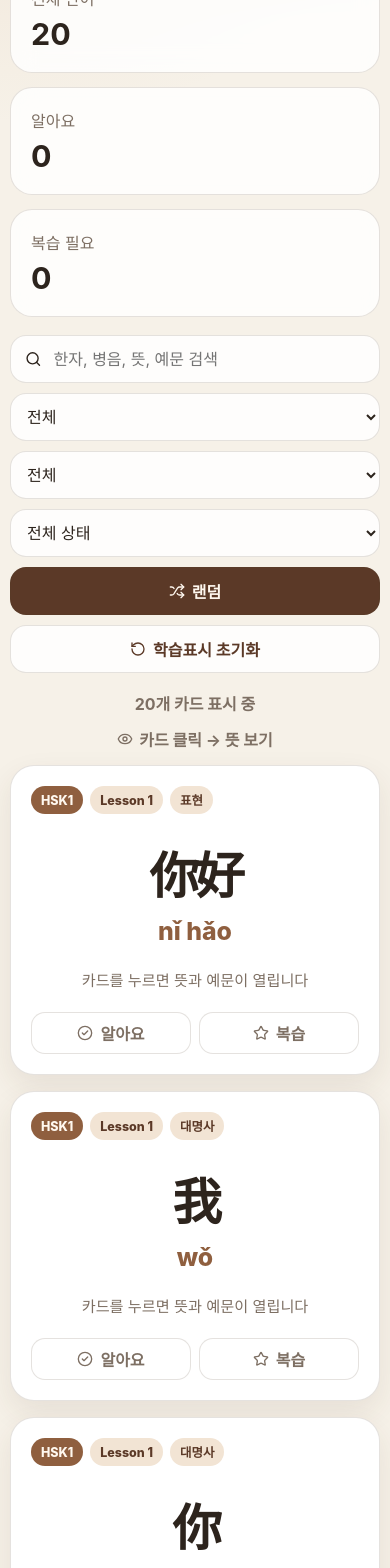
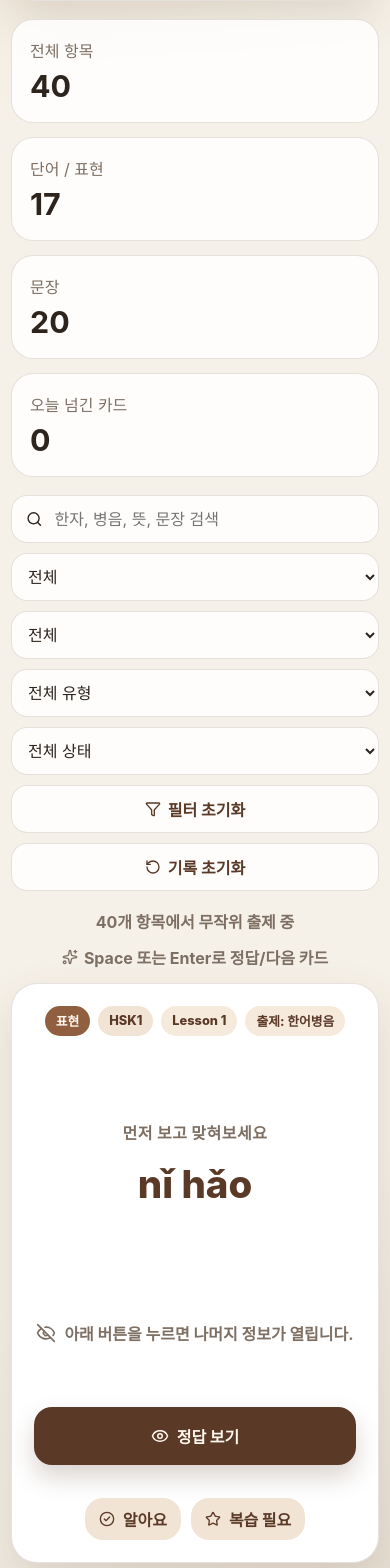
Before and after one commit to sungmicro/chinaword, a React (Vite) app: page / in a window 390 px wide. Shown: the part 420-1988 px from the top of the page. Built offline with nearby package versions, Linux system fonts and the light colour scheme.

Commit message:
Change to random quiz card mode

```diff
--- a/src/main.jsx
+++ b/src/main.jsx
@@ -1,106 +1,235 @@
 import React, { useEffect, useMemo, useState } from 'react';
 import { createRoot } from 'react-dom/client';
-import { BookOpen, CheckCircle2, Eye, EyeOff, RotateCcw, Search, Shuffle, Star, XCircle } from 'lucide-react';
+import {
+  BookOpen,
+  CheckCircle2,
+  Eye,
+  EyeOff,
+  Filter,
+  RotateCcw,
+  Search,
+  Shuffle,
+  Sparkles,
+  Star,
+  XCircle
+} from 'lucide-react';
 import vocabData from './data/vocab.json';
 import './styles.css';
 
-const STORAGE_KEY = 'sungmi-vocab-progress-v1';
+const PROGRESS_KEY = 'sungmi-vocab-progress-v2';
+const SESSION_KEY = 'sungmi-vocab-session-count-v2';
+const PROMPT_TYPES = ['hanzi', 'pinyin', 'meaningKo'];
+
+const PROMPT_LABELS = {
+  hanzi: '중국어',
+  pinyin: '한어병음',
+  meaningKo: '한글 뜻'
+};
 
 function uniqueValues(items, key) {
   return [...new Set(items.map((item) => item[key]).filter(Boolean))];
 }
 
-function loadProgress() {
+function loadJson(key, fallback) {
   try {
-    return JSON.parse(localStorage.getItem(STORAGE_KEY)) ?? {};
+    const saved = localStorage.getItem(key);
+    return saved ? JSON.parse(saved) : fallback;
   } catch {
-    return {};
+    return fallback;
   }
 }
 
-function saveProgress(progress) {
-  localStorage.setItem(STORAGE_KEY, JSON.stringify(progress));
+function saveJson(key, value) {
+  localStorage.setItem(key, JSON.stringify(value));
 }
 
 function normalize(text) {
-  return String(text ?? '').toLowerCase().trim();
+  return String(text ?? '').toLowerCase().replace(/\s+/g, ' ').trim();
 }
 
-function VocabCard({ card, progress, onMark }) {
-  const [flipped, setFlipped] = useState(false);
-  const status = progress[card.id];
+function inferItemType(card) {
+  const category = card.category ?? '';
+  const partOfSpeech = card.partOfSpeech ?? '';
+
+  if ([category, partOfSpeech].some((value) => /문장|sentence/i.test(value))) return '문장';
+  if ([category, partOfSpeech].some((value) => /표현|인사|phrase|expression/i.test(value))) return '표현';
+  if ([category, partOfSpeech].some((value) => /문법|조사|grammar/i.test(value))) return '문법';
+  return '단어';
+}
+
+function buildStudyItems(rawData) {
+  const primaryItems = rawData.map((card) => ({
+    ...card,
+    id: String(card.id),
+    itemType: card.itemType ?? inferItemType(card),
+    sourceWord: null
+  }));
+
+  const sentenceItems = rawData
+    .filter((card) => card.exampleZh && card.examplePinyin && card.exampleKo)
+    .map((card) => ({
+      id: `${card.id}-sentence`,
+      level: card.level,
+      lesson: card.lesson,
+      category: '예문',
+      itemType: '문장',
+      hanzi: card.exampleZh,
+      pinyin: card.examplePinyin,
+      meaningKo: card.exampleKo,
+      partOfSpeech: '문장',
+      exampleZh: '',
+      examplePinyin: '',
+      exampleKo: '',
+      sourceWord: card.hanzi,
+      sourcePinyin: card.pinyin,
+      sourceMeaning: card.meaningKo,
+      tags: [...(card.tags ?? []), '예문']
+    }));
+
+  return [...primaryItems, ...sentenceItems];
+}
+
+function randomIndex(length, previousIndex = -1) {
+  if (length <= 1) return 0;
+
+  let nextIndex = Math.floor(Math.random() * length);
+  while (nextIndex === previousIndex) {
+    nextIndex = Math.floor(Math.random() * length);
+  }
+  return nextIndex;
+}
+
+function randomPromptType() {
+  return PROMPT_TYPES[Math.floor(Math.random() * PROMPT_TYPES.length)];
+}
+
+function getPromptText(card, promptType) {
+  return card?.[promptType] || '';
+}
+
+function HiddenAnswer({ card, promptType }) {
+  const answerRows = PROMPT_TYPES
+    .filter((type) => type !== promptType)
+    .map((type) => ({ label: PROMPT_LABELS[type], value: card[type] }));
 
   return (
-    <article className={`card ${flipped ? 'is-flipped' : ''}`} onClick={() => setFlipped((value) => !value)}>
-      <div className="cardTop">
+    <div className="answerPanel">
+      <p className="answerTitle">정답 확인</p>
+      <div className="answerRows">
+        {answerRows.map((row) => (
+          <div className="answerRow" key={row.label}>
+            <span>{row.label}</span>
+            <strong>{row.value}</strong>
+          </div>
+        ))}
+      </div>
+
+      {card.sourceWord && (
+        <div className="sourceBox">
+          <span>이 문장이 포함한 원 단어</span>
+          <strong>{card.sourceWord}</strong>
+          <em>{card.sourcePinyin} · {card.sourceMeaning}</em>
+        </div>
+      )}
+
+      {!card.sourceWord && card.exampleZh && (
+        <div className="exampleBox">
+          <span>예문</span>
+          <p className="exampleZh">{card.exampleZh}</p>
+          <p className="examplePinyin">{card.examplePinyin}</p>
+          <p className="exampleKo">{card.exampleKo}</p>
+        </div>
+      )}
+    </div>
+  );
+}
+
+function StudyCard({ card, promptType, revealed, progress, onReveal, onNext, onMark }) {
+  const status = progress[card.id];
+  const promptText = getPromptText(card, promptType);
+
+  return (
+    <section className={`studyCard ${revealed ? 'revealed' : ''}`} aria-label="랜덤 학습 카드">
+      <div className="cardMeta">
+        <span className="pill strong">{card.itemType}</span>
         <span className="pill">{card.level}</span>
         <span className="pill muted">{card.lesson}</span>
-        <span className="pill muted">{card.partOfSpeech}</span>
+        <span className="pill muted">출제: {PROMPT_LABELS[promptType]}</span>
       </div>
 
-      <div className="cardBody">
-        {!flipped ? (
-          <>
-            <p className="hanzi">{card.hanzi}</p>
-            <p className="pinyin">{card.pinyin}</p>
-            <p className="hint">카드를 누르면 뜻과 예문이 열립니다</p>
-          </>
+      <div className="promptArea">
+        <p className="promptLabel">먼저 보고 맞혀보세요</p>
+        <h2 className={`promptText prompt-${promptType}`}>{promptText}</h2>
+      </div>
+
+      {revealed ? (
+        <HiddenAnswer card={card} promptType={promptType} />
+      ) : (
+        <div className="hiddenGuide">
+          <EyeOff size={20} />
+          <span>아래 버튼을 누르면 나머지 정보가 열립니다.</span>
+        </div>
+      )}
+
+      <div className="primaryActions">
+        {!revealed ? (
+          <button className="mainButton" onClick={onReveal}>
+            <Eye size={18} /> 정답 보기
+          </button>
         ) : (
-          <>
-            <p className="meaning">{card.meaningKo}</p>
-            <div className="exampleBox">
-              <p className="exampleZh">{card.exampleZh}</p>
-              <p className="examplePinyin">{card.examplePinyin}</p>
-              <p className="exampleKo">{card.exampleKo}</p>
-            </div>
-          </>
+          <button className="mainButton" onClick={onNext}>
+            <Shuffle size={18} /> 다음 랜덤 카드
+          </button>
         )}
       </div>
 
-      <div className="cardActions" onClick={(event) => event.stopPropagation()}>
+      <div className="reviewActions">
         <button
           className={`miniButton ${status === 'known' ? 'activeKnown' : ''}`}
           onClick={() => onMark(card.id, status === 'known' ? null : 'known')}
-          aria-label="아는 단어로 표시"
         >
           <CheckCircle2 size={16} /> 알아요
         </button>
         <button
           className={`miniButton ${status === 'review' ? 'activeReview' : ''}`}
           onClick={() => onMark(card.id, status === 'review' ? null : 'review')}
-          aria-label="복습 필요 단어로 표시"
         >
-          <Star size={16} /> 복습
+          <Star size={16} /> 복습 필요
         </button>
       </div>
-    </article>
+    </section>
   );
 }
 
 function App() {
+  const studyItems = useMemo(() => buildStudyItems(vocabData), []);
   const [query, setQuery] = useState('');
   const [level, setLevel] = useState('전체');
   const [lesson, setLesson] = useState('전체');
+  const [itemType, setItemType] = useState('전체');
   const [statusFilter, setStatusFilter] = useState('전체');
-  const [isRandom, setIsRandom] = useState(false);
-  const [progress, setProgress] = useState(loadProgress);
+  const [progress, setProgress] = useState(() => loadJson(PROGRESS_KEY, {}));
+  const [sessionCount, setSessionCount] = useState(() => loadJson(SESSION_KEY, 0));
+  const [currentIndex, setCurrentIndex] = useState(0);
+  const [promptType, setPromptType] = useState(randomPromptType);
+  const [revealed, setRevealed] = useState(false);
 
   useEffect(() => {
-    saveProgress(progress);
+    saveJson(PROGRESS_KEY, progress);
   }, [progress]);
 
-  const levels = useMemo(() => ['전체', ...uniqueValues(vocabData, 'level')], []);
-  const lessons = useMemo(() => ['전체', ...uniqueValues(vocabData, 'lesson')], []);
+  useEffect(() => {
+    saveJson(SESSION_KEY, sessionCount);
+  }, [sessionCount]);
 
-  const stats = useMemo(() => {
-    const known = Object.values(progress).filter((value) => value === 'known').length;
-    const review = Object.values(progress).filter((value) => value === 'review').length;
-    return { total: vocabData.length, known, review };
-  }, [progress]);
+  const levels = useMemo(() => ['전체', ...uniqueValues(studyItems, 'level')], [studyItems]);
+  const lessons = useMemo(() => ['전체', ...uniqueValues(studyItems, 'lesson')], [studyItems]);
+  const itemTypes = useMemo(() => ['전체', ...uniqueValues(studyItems, 'itemType')], [studyItems]);
 
-  const filteredCards = useMemo(() => {
+  const filteredItems = useMemo(() => {
     const q = normalize(query);
-    const base = vocabData.filter((card) => {
+
+    return studyItems.filter((card) => {
       const matchesQuery = !q || [
         card.hanzi,
         card.pinyin,
@@ -109,20 +238,60 @@ function App() {
         card.examplePinyin,
         card.exampleKo,
         card.category,
+        card.itemType,
         card.partOfSpeech,
+        card.sourceWord,
+        card.sourcePinyin,
+        card.sourceMeaning,
         ...(card.tags ?? [])
       ].some((value) => normalize(value).includes(q));
 
       const matchesLevel = level === '전체' || card.level === level;
       const matchesLesson = lesson === '전체' || card.lesson === lesson;
+      const matchesType = itemType === '전체' || card.itemType === itemType;
       const matchesStatus = statusFilter === '전체' || progress[card.id] === statusFilter;
-      return matchesQuery && matchesLevel && matchesLesson && matchesStatus;
+
+      return matchesQuery && matchesLevel && matchesLesson && matchesType && matchesStatus;
     });
+  }, [studyItems, query, level, lesson, itemType, statusFilter, progress]);
 
-    if (!isRandom) return base;
+  const currentCard = filteredItems[currentIndex] ?? filteredItems[0];
 
-    return [...base].sort(() => Math.random() - 0.5);
-  }, [query, level, lesson, statusFilter, progress, isRandom]);
+  useEffect(() => {
+    if (currentIndex >= filteredItems.length) {
+      setCurrentIndex(0);
+      setRevealed(false);
+      setPromptType(randomPromptType());
+    }
+  }, [filteredItems.length, currentIndex]);
+
+  useEffect(() => {
+    function handleKeydown(event) {
+      if (event.key === ' ' || event.key === 'Enter') {
+        event.preventDefault();
+        if (revealed) moveNext();
+        else setRevealed(true);
+      }
+    }
+
+    window.addEventListener('keydown', handleKeydown);
+    return () => window.removeEventListener('keydown', handleKeydown);
+  });
+
+  const stats = useMemo(() => {
+    const known = Object.values(progress).filter((value) => value === 'known').length;
+    const review = Object.values(progress).filter((value) => value === 'review').length;
+    const words = studyItems.filter((card) => card.itemType === '단어').length;
+    const sentences = studyItems.filter((card) => card.itemType === '문장').length;
+    return { total: studyItems.length, words, sentences, known, review };
+  }, [progress, studyItems]);
+
+  function moveNext() {
+    setCurrentIndex((prev) => randomIndex(filteredItems.length, prev));
+    setPromptType(randomPromptType());
+    setRevealed(false);
+    setSessionCount((prev) => prev + 1);
+  }
 
   function markCard(id, value) {
     setProgress((prev) => {
@@ -135,37 +304,54 @@ function App() {
 
   function resetProgress() {
     setProgress({});
+    setSessionCount(0);
+  }
+
+  function resetFilters() {
+    setQuery('');
+    setLevel('전체');
+    setLesson('전체');
+    setItemType('전체');
+    setStatusFilter('전체');
+    setCurrentIndex(0);
+    setRevealed(false);
+    setPromptType(randomPromptType());
   }
 
   return (
     <main className="appShell">
       <section className="hero">
         <div>
-          <p className="eyebrow">Sungmi Chinese Vocabulary</p>
-          <h1>성미 중국어 카드 단어장</h1>
+          <p className="eyebrow">Sungmi Chinese Random Drill</p>
+          <h1>성미 중국어 랜덤 카드</h1>
           <p className="heroText">
-            한자와 병음을 먼저 보고, 카드를 눌러 뜻과 예문을 확인하는 개인용 중국어 단어장입니다.
+            한자, 한어병음, 한글 뜻 중 하나가 무작위로 먼저 나오고, 정답 보기를 누르면 나머지 정보가 열립니다.
+            단어와 예문 문장이 함께 랜덤 출제됩니다.
           </p>
         </div>
         <div className="heroBadge">
           <BookOpen size={26} />
           <strong>{stats.total}</strong>
-          <span>cards</span>
+          <span>items</span>
         </div>
       </section>
 
       <section className="statsGrid" aria-label="학습 현황">
         <div className="statCard">
-          <span>전체 단어</span>
+          <span>전체 항목</span>
           <strong>{stats.total}</strong>
         </div>
         <div className="statCard">
-          <span>알아요</span>
-          <strong>{stats.known}</strong>
+          <span>단어 / 표현</span>
+          <strong>{stats.words}</strong>
         </div>
         <div className="statCard">
-          <span>복습 필요</span>
-          <strong>{stats.review}</strong>
+          <span>문장</span>
+          <strong>{stats.sentences}</strong>
+        </div>
+        <div className="statCard">
+          <span>오늘 넘긴 카드</span>
+          <strong>{sessionCount}</strong>
         </div>
       </section>
 
@@ -175,7 +361,7 @@ function App() {
           <input
             value={query}
             onChange={(event) => setQuery(event.target.value)}
-            placeholder="한자, 병음, 뜻, 예문 검색"
+            placeholder="한자, 병음, 뜻, 문장 검색"
           />
         </label>
 
@@ -187,42 +373,50 @@ function App() {
           {lessons.map((item) => <option key={item}>{item}</option>)}
         </select>
 
+        <select value={itemType} onChange={(event) => setItemType(event.target.value)}>
+          {itemTypes.map((item) => <option key={item}>{item === '전체' ? '전체 유형' : item}</option>)}
+        </select>
+
         <select value={statusFilter} onChange={(event) => setStatusFilter(event.target.value)}>
           <option value="전체">전체 상태</option>
           <option value="known">알아요</option>
           <option value="review">복습 필요</option>
         </select>
 
-        <button className="toolButton" onClick={() => setIsRandom((value) => !value)}>
-          <Shuffle size={16} /> {isRandom ? '랜덤 해제' : '랜덤'}
+        <button className="toolButton secondary" onClick={resetFilters}>
+          <Filter size={16} /> 필터 초기화
         </button>
 
         <button className="toolButton secondary" onClick={resetProgress}>
-          <RotateCcw size={16} /> 학습표시 초기화
+          <RotateCcw size={16} /> 기록 초기화
         </button>
       </section>
 
       <section className="resultInfo">
-        <span>{filteredCards.length}개 카드 표시 중</span>
-        <span className="clickGuide"><Eye size={16} /> 카드 클릭 → 뜻 보기</span>
+        <span>{filteredItems.length}개 항목에서 무작위 출제 중</span>
+        <span className="clickGuide"><Sparkles size={16} /> Space 또는 Enter로 정답/다음 카드</span>
       </section>
 
-      {filteredCards.length > 0 ? (
-        <section className="cardGrid">
-          {filteredCards.map((card) => (
-            <VocabCard key={card.id} card={card} progress={progress} onMark={markCard} />
-          ))}
-        </section>
+      {currentCard ? (
+        <StudyCard
+          card={currentCard}
+          promptType={promptType}
+          revealed={revealed}
+          progress={progress}
+          onReveal={() => setRevealed(true)}
+          onNext={moveNext}
+          onMark={markCard}
+        />
       ) : (
         <section className="emptyState">
           <XCircle size={32} />
-          <h2>표시할 단어가 없습니다</h2>
+          <h2>표시할 항목이 없습니다</h2>
           <p>검색어 또는 필터를 바꿔보세요.</p>
         </section>
       )}
 
       <footer className="footerNote">
-        <EyeOff size={15} /> 단어 데이터는 <code>src/data/vocab.json</code> 파일에서 수정합니다.
+        <EyeOff size={15} /> 단어·문장 데이터는 <code>src/data/vocab.json</code> 파일에서 수정합니다.
       </footer>
     </main>
   );
--- a/src/styles.css
+++ b/src/styles.css
@@ -1,6 +1,6 @@
 :root {
   --bg: #f6f1e8;
-  --surface: rgba(255, 255, 255, 0.82);
+  --surface: rgba(255, 255, 255, 0.84);
   --surface-strong: #ffffff;
   --text: #2d241d;
   --muted: #7d6f63;
@@ -37,7 +37,7 @@ button {
 }
 
 .appShell {
-  width: min(1180px, calc(100% - 32px));
+  width: min(980px, calc(100% - 32px));
   margin: 0 auto;
   padding: 42px 0 56px;
 }
@@ -49,7 +49,7 @@ button {
   align-items: stretch;
   padding: 34px;
   border: 1px solid var(--line);
-  background: linear-gradient(135deg, rgba(255, 255, 255, 0.9), rgba(255, 248, 239, 0.74));
+  background: linear-gradient(135deg, rgba(255, 255, 255, 0.92), rgba(255, 248, 239, 0.75));
   border-radius: 32px;
   box-shadow: var(--shadow);
 }
@@ -71,7 +71,7 @@ h1 {
 }
 
 .heroText {
-  max-width: 680px;
+  max-width: 720px;
   margin: 18px 0 0;
   color: var(--muted);
   font-size: 1.05rem;
@@ -102,13 +102,13 @@ h1 {
 
 .statsGrid {
   display: grid;
-  grid-template-columns: repeat(3, 1fr);
+  grid-template-columns: repeat(4, 1fr);
   gap: 14px;
   margin: 18px 0;
 }
 
 .statCard {
-  padding: 20px;
+  padding: 18px;
   border-radius: 22px;
   border: 1px solid var(--line);
   background: var(--surface);
@@ -127,7 +127,7 @@ h1 {
 
 .toolbar {
   display: grid;
-  grid-template-columns: minmax(240px, 1.6fr) repeat(3, minmax(120px, 0.7fr)) auto auto;
+  grid-template-columns: minmax(240px, 1.5fr) repeat(4, minmax(110px, 0.7fr)) auto auto;
   gap: 10px;
   margin: 18px 0;
 }
@@ -170,6 +170,7 @@ select {
   font-weight: 750;
   color: #fff8ef;
   background: var(--accent-strong);
+  white-space: nowrap;
 }
 
 .toolButton.secondary {
@@ -193,184 +194,279 @@ select {
   gap: 6px;
 }
 
-.cardGrid {
-  display: grid;
-  grid-template-columns: repeat(3, minmax(0, 1fr));
-  gap: 16px;
-}
-
-.card {
-  min-height: 330px;
+.studyCard {
+  min-height: 580px;
   display: flex;
   flex-direction: column;
   justify-content: space-between;
-  padding: 20px;
+  gap: 22px;
+  padding: clamp(24px, 5vw, 42px);
   border: 1px solid var(--line);
-  border-radius: 28px;
+  border-radius: 36px;
   background: var(--surface-strong);
-  box-shadow: 0 12px 30px rgba(79, 58, 38, 0.09);
-  transition: transform 0.18s ease, box-shadow 0.18s ease;
+  box-shadow: var(--shadow);
 }
 
-.card:hover {
-  transform: translateY(-3px);
-  box-shadow: 0 18px 34px rgba(79, 58, 38, 0.14);
-}
-
-.card.is-flipped {
+.studyCard.revealed {
   background: #fff9f1;
 }
 
-.cardTop {
+.cardMeta {
   display: flex;
   flex-wrap: wrap;
-  gap: 7px;
+  justify-content: center;
+  gap: 8px;
 }
 
 .pill {
   display: inline-flex;
   align-items: center;
-  min-height: 28px;
-  padding: 4px 10px;
+  min-height: 30px;
+  padding: 4px 11px;
   border-radius: 999px;
+  color: var(--accent-strong);
+  background: #f2e4d4;
+  font-size: 0.8rem;
+  font-weight: 800;
+}
+
+.pill.strong {
   color: #fff8ef;
   background: var(--accent);
-  font-size: 0.78rem;
-  font-weight: 800;
 }
 
 .pill.muted {
   color: var(--accent-strong);
-  background: #f2e4d4;
+  background: #f6eadc;
 }
 
-.cardBody {
-  padding: 22px 4px;
+.promptArea {
+  min-height: 210px;
+  display: grid;
+  place-items: center;
+  align-content: center;
+  gap: 18px;
+  padding: 28px 12px;
   text-align: center;
 }
 
-.hanzi {
+.promptLabel {
   margin: 0;
-  font-size: clamp(3.1rem, 7vw, 5rem);
-  font-weight: 900;
+  color: var(--muted);
+  font-weight: 800;
+  letter-spacing: 0.03em;
+}
+
+.promptText {
+  max-width: 100%;
+  margin: 0;
+  overflow-wrap: anywhere;
+  line-height: 1.18;
+}
+
+.prompt-hanzi {
+  font-size: clamp(3.4rem, 12vw, 8rem);
+  font-weight: 950;
   letter-spacing: -0.08em;
 }
 
-.pinyin {
-  margin: 8px 0 0;
-  font-size: 1.55rem;
-  color: var(--accent);
-  font-weight: 800;
+.prompt-pinyin {
+  font-size: clamp(2.4rem, 8vw, 5.7rem);
+  font-weight: 850;
+  color: var(--accent-strong);
 }
 
-.hint {
-  margin: 22px 0 0;
-  color: var(--muted);
-  font-size: 0.95rem;
-}
-
-.meaning {
-  margin: 0 0 18px;
-  font-size: 1.55rem;
+.prompt-meaningKo {
+  font-size: clamp(2rem, 6.8vw, 4.8rem);
   font-weight: 900;
   color: var(--accent-strong);
 }
 
-.exampleBox {
-  text-align: left;
+.hiddenGuide {
+  display: flex;
+  justify-content: center;
+  align-items: center;
+  gap: 8px;
+  min-height: 84px;
+  color: var(--muted);
+  font-weight: 750;
+  text-align: center;
+}
+
+.answerPanel {
+  display: grid;
+  gap: 16px;
+  padding: 22px;
+  border-radius: 28px;
+  border: 1px solid var(--line);
+  background: rgba(255, 255, 255, 0.72);
+}
+
+.answerTitle {
+  margin: 0;
+  color: var(--accent);
+  font-weight: 900;
+  letter-spacing: 0.04em;
+}
+
+.answerRows {
+  display: grid;
+  gap: 10px;
+}
+
+.answerRow {
+  display: grid;
+  gap: 6px;
   padding: 16px;
   border-radius: 20px;
-  background: rgba(143, 95, 63, 0.08);
+  background: rgba(255, 255, 255, 0.82);
 }
 
-.exampleBox p {
-  margin: 0;
+.answerRow span,
+.exampleBox span,
+.sourceBox span {
+  color: var(--muted);
+  font-size: 0.88rem;
+  font-weight: 800;
+}
+
+.answerRow strong {
+  font-size: clamp(1.28rem, 4vw, 2.1rem);
+  line-height: 1.35;
+  overflow-wrap: anywhere;
+}
+
+.exampleBox,
+.sourceBox {
+  display: grid;
+  gap: 7px;
+  padding: 16px;
+  border-radius: 20px;
+  background: #f7ecde;
+}
+
+.sourceBox strong {
+  font-size: 1.7rem;
+}
+
+.sourceBox em {
+  color: var(--muted);
+  font-style: normal;
 }
 
 .exampleZh {
-  font-size: 1.24rem;
+  margin: 0;
+  font-size: 1.35rem;
+  font-weight: 850;
+  line-height: 1.45;
+}
+
+.examplePinyin {
+  margin: 0;
+  color: var(--accent-strong);
+  font-weight: 760;
+  line-height: 1.45;
+}
+
+.exampleKo {
+  margin: 0;
+  color: var(--muted);
+  line-height: 1.5;
+}
+
+.primaryActions,
+.reviewActions {
+  display: flex;
+  justify-content: center;
+  flex-wrap: wrap;
+  gap: 10px;
+}
+
+.mainButton,
+.miniButton {
+  display: inline-flex;
+  align-items: center;
+  justify-content: center;
+  gap: 8px;
+  border: 0;
+  border-radius: 18px;
   font-weight: 850;
 }
 
-.examplePinyin {
-  margin-top: 7px !important;
-  color: var(--accent);
-  font-weight: 760;
-}
-
-.exampleKo {
-  margin-top: 9px !important;
-  color: var(--muted);
-  line-height: 1.55;
-}
-
-.cardActions {
-  display: grid;
-  grid-template-columns: 1fr 1fr;
-  gap: 8px;
+.mainButton {
+  min-width: 240px;
+  height: 58px;
+  padding: 0 24px;
+  color: #fff8ef;
+  background: var(--accent-strong);
+  box-shadow: 0 12px 24px rgba(91, 57, 39, 0.22);
 }
 
 .miniButton {
   min-height: 42px;
-  display: inline-flex;
-  justify-content: center;
-  align-items: center;
-  gap: 7px;
-  border: 1px solid var(--line);
-  border-radius: 14px;
-  background: #fff;
-  color: var(--muted);
-  font-weight: 800;
+  padding: 0 14px;
+  color: var(--accent-strong);
+  background: #f2e4d4;
 }
 
 .miniButton.activeKnown {
-  color: #fff;
-  border-color: transparent;
+  color: #ffffff;
   background: var(--known);
 }
 
 .miniButton.activeReview {
-  color: #fff;
-  border-color: transparent;
+  color: #ffffff;
   background: var(--review);
 }
 
 .emptyState {
   display: grid;
   place-items: center;
-  padding: 80px 20px;
-  border: 1px dashed var(--line);
+  text-align: center;
+  padding: 60px 20px;
+  border: 1px solid var(--line);
   border-radius: 28px;
-  background: rgba(255, 255, 255, 0.64);
-  text-align: center;
-  color: var(--muted);
+  background: var(--surface);
 }
 
 .emptyState h2 {
-  margin: 14px 0 6px;
-  color: var(--text);
+  margin: 12px 0 4px;
+}
+
+.emptyState p {
+  margin: 0;
+  color: var(--muted);
 }
 
 .footerNote {
   display: flex;
   justify-content: center;
   align-items: center;
-  gap: 8px;
-  margin-top: 26px;
+  gap: 6px;
+  margin-top: 24px;
   color: var(--muted);
+  font-size: 0.92rem;
 }
 
 code {
-  padding: 3px 6px;
-  border-radius: 8px;
-  background: rgba(83, 62, 42, 0.1);
+  padding: 2px 6px;
+  border-radius: 7px;
+  background: rgba(91, 57, 39, 0.09);
   color: var(--accent-strong);
 }
 
-@media (max-width: 980px) {
+@media (max-width: 900px) {
   .hero,
   .resultInfo {
     flex-direction: column;
+  }
+
+  .heroBadge {
+    width: 100%;
+  }
+
+  .statsGrid {
+    grid-template-columns: repeat(2, 1fr);
   }
 
   .toolbar {
@@ -381,34 +477,37 @@ code {
     grid-column: 1 / -1;
   }
 
-  .cardGrid {
-    grid-template-columns: repeat(2, minmax(0, 1fr));
+  .toolButton {
+    width: 100%;
   }
 }
 
-@media (max-width: 640px) {
+@media (max-width: 560px) {
   .appShell {
-    width: min(100% - 20px, 1180px);
-    padding: 16px 0 38px;
+    width: min(100% - 22px, 980px);
+    padding-top: 18px;
   }
 
-  .hero {
-    padding: 24px;
-    border-radius: 24px;
+  .hero,
+  .studyCard {
+    border-radius: 26px;
+    padding: 22px;
   }
 
   .statsGrid,
-  .toolbar,
-  .cardGrid {
+  .toolbar {
     grid-template-columns: 1fr;
   }
 
-  .heroBadge {
-    min-width: 100%;
+  .promptArea {
+    min-height: 190px;
   }
 
-  .card {
-    min-height: 300px;
-    border-radius: 24px;
+  .mainButton {
+    width: 100%;
+  }
+
+  .answerPanel {
+    padding: 16px;
   }
 }
```
Also changed, not shown: 1 other file (tests, documents, lock files or other folders).
